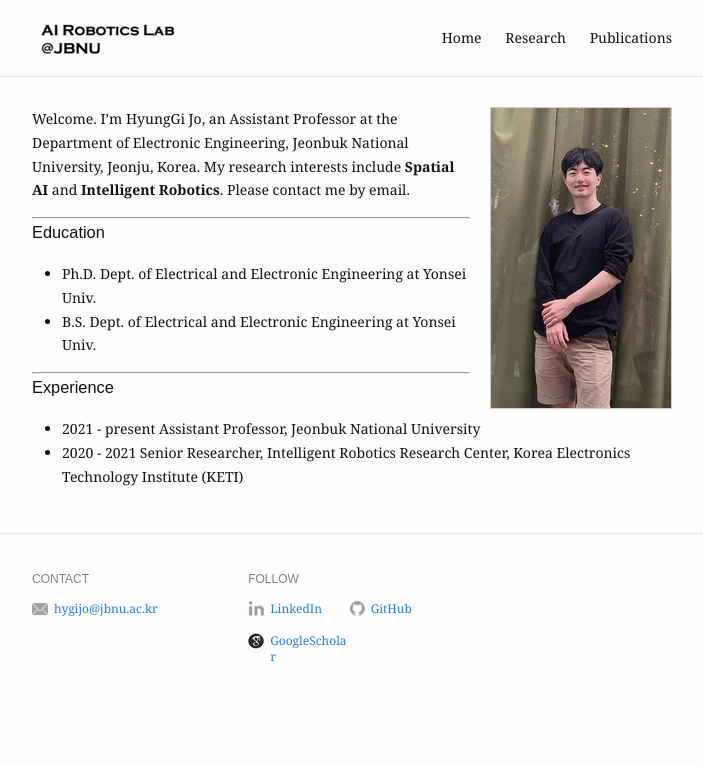
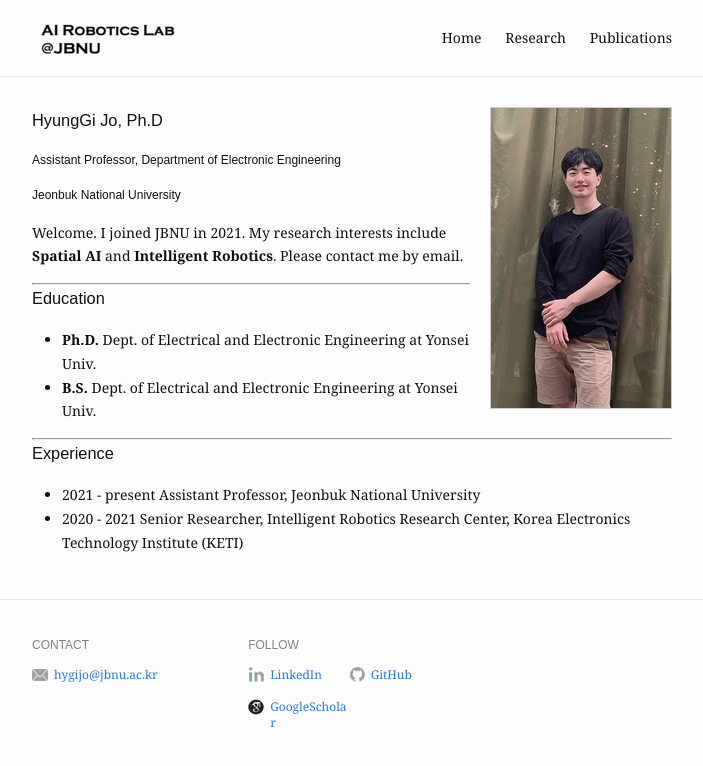
Before and after one commit to johg15/johg15.github.io, a Jekyll site: the page built from index.md, in a window 1280 px wide. Shown: the top 766 px of the page, without its empty margins (288-991 px from the left). Built offline with Jekyll 4.4.1, drawn with Linux system fonts in a browser that asks for light colours.

Commit message:
welcome message edit

```diff
--- a/index.md
+++ b/index.md
@@ -5,13 +5,17 @@ profile_picture:
   alt: website picture
 ---
 
-Welcome. I'm HyungGi Jo, an Assistant Professor at the Department of Electronic Engineering, Jeonbuk National University, Jeonju, Korea. My research interests include **Spatial AI** and **Intelligent Robotics**. Please contact me by email.
+### HyungGi Jo, Ph.D
+#### Assistant Professor, Department of Electronic Engineering
+#### Jeonbuk National University
+
+Welcome. I joined JBNU in 2021. My research interests include **Spatial AI** and **Intelligent Robotics**. Please contact me by email.
 
 ---
 
 ### Education
-- Ph.D.	Dept. of Electrical and Electronic Engineering at Yonsei Univ. <br>
-- B.S. Dept. of Electrical and Electronic Engineering at Yonsei Univ.
+- **Ph.D.**	Dept. of Electrical and Electronic Engineering at Yonsei Univ. <br>
+- **B.S.** Dept. of Electrical and Electronic Engineering at Yonsei Univ.
 
 ---
 ### Experience
```
